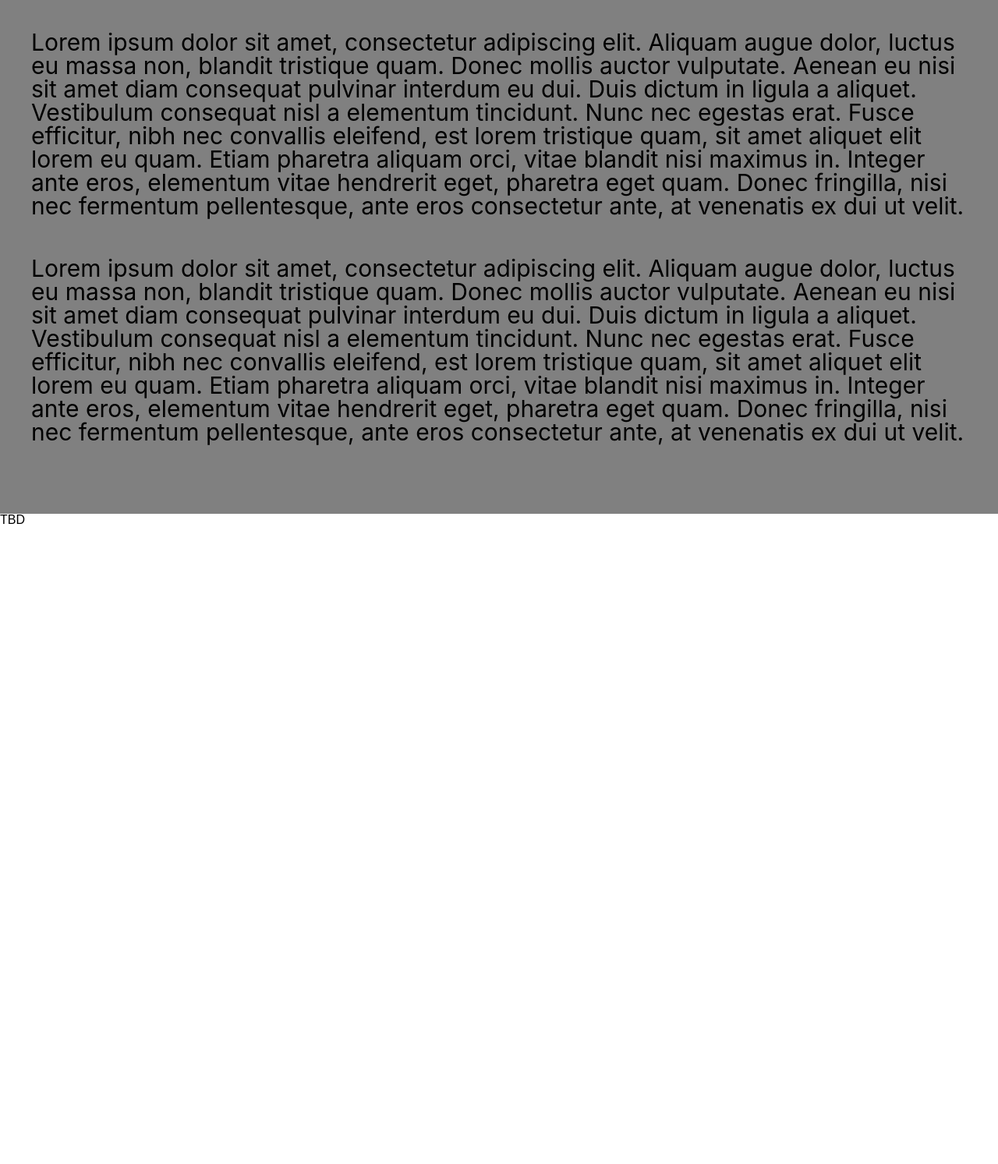
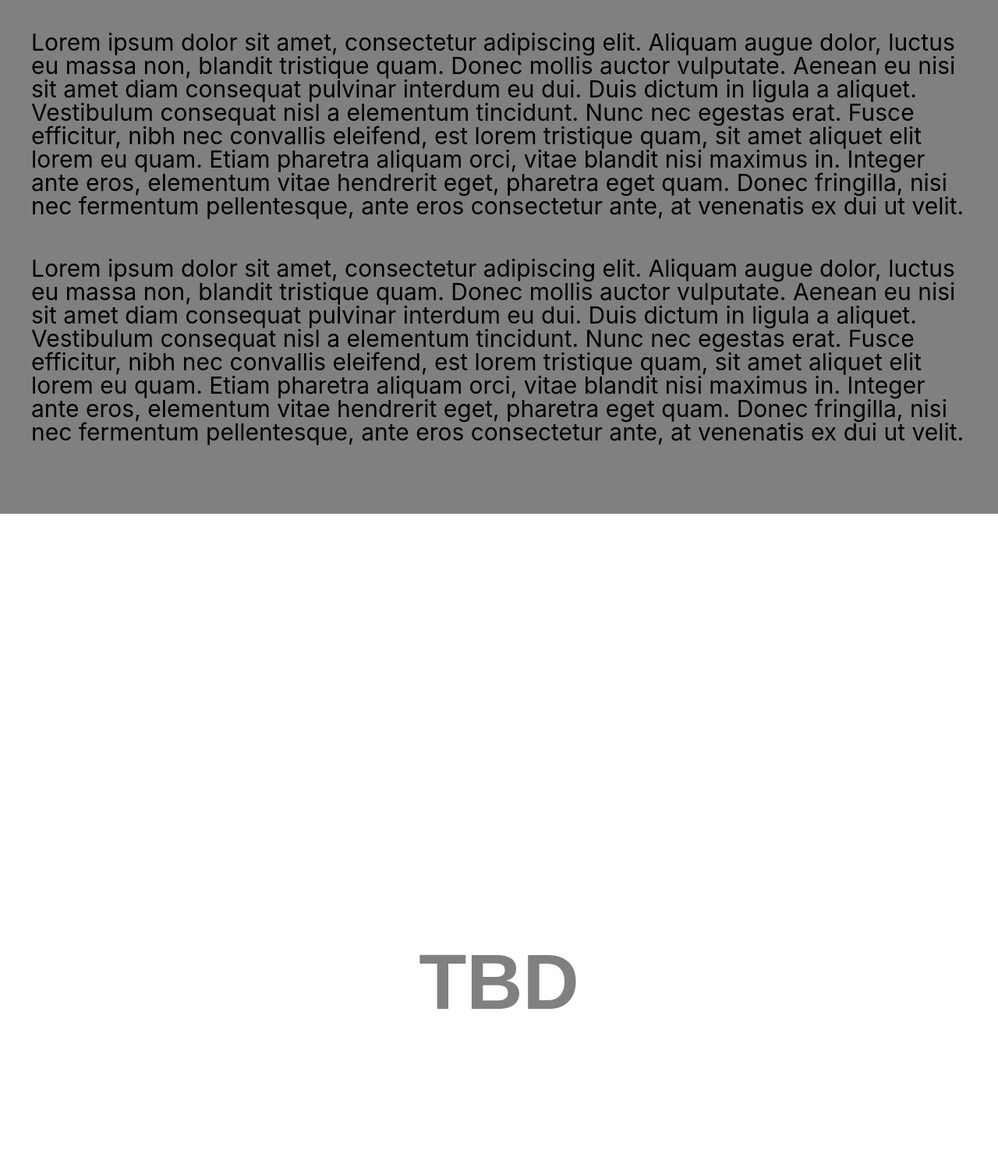
Before and after one commit to Artists-for-Humanity/BAA-prototype, a PHP site: page /Dance/index.html in a window 1280 px wide. Shown: the part 796-2289 px from the top of the page at 78% size. Run offline with PHP 8.4, Linux system fonts and the light colour scheme.

Commit message:
just more styling
yeayea

```diff
--- a/site/Dance/index.html
+++ b/site/Dance/index.html
@@ -57,7 +57,9 @@
     </div>
   </div>
 
-  <p class="TBD-space">TBD</p>
+  <div class="TBD-space">
+    <div class="TBD-text">TBD</div>
+  </div>
 
   <div class="related-pages-start">
     <h2>Related Pages</h2>
--- a/site/Dance/styles.css
+++ b/site/Dance/styles.css
@@ -65,6 +65,22 @@ h1 {
 
 .TBD-space {
   height: 1200px;
+  position: relative;
+}
+
+.TBD-text {
+  display: flex;
+  text-align: center;
+  font-weight: bold;
+  font-size: 100px;
+  color: gray;
+  justify-content: center;
+  top: 0;
+  bottom: 0;
+  right: 0;
+  left: 0;
+  position: absolute;
+  align-items: center;
 }
 
 .related-pages-start {
@@ -106,6 +122,7 @@ h1 {
 
 .related-pages-date-number {
   font-size: 25px;
+  text-align: center;
 }
 
 .related-pages-wrapper {
```
